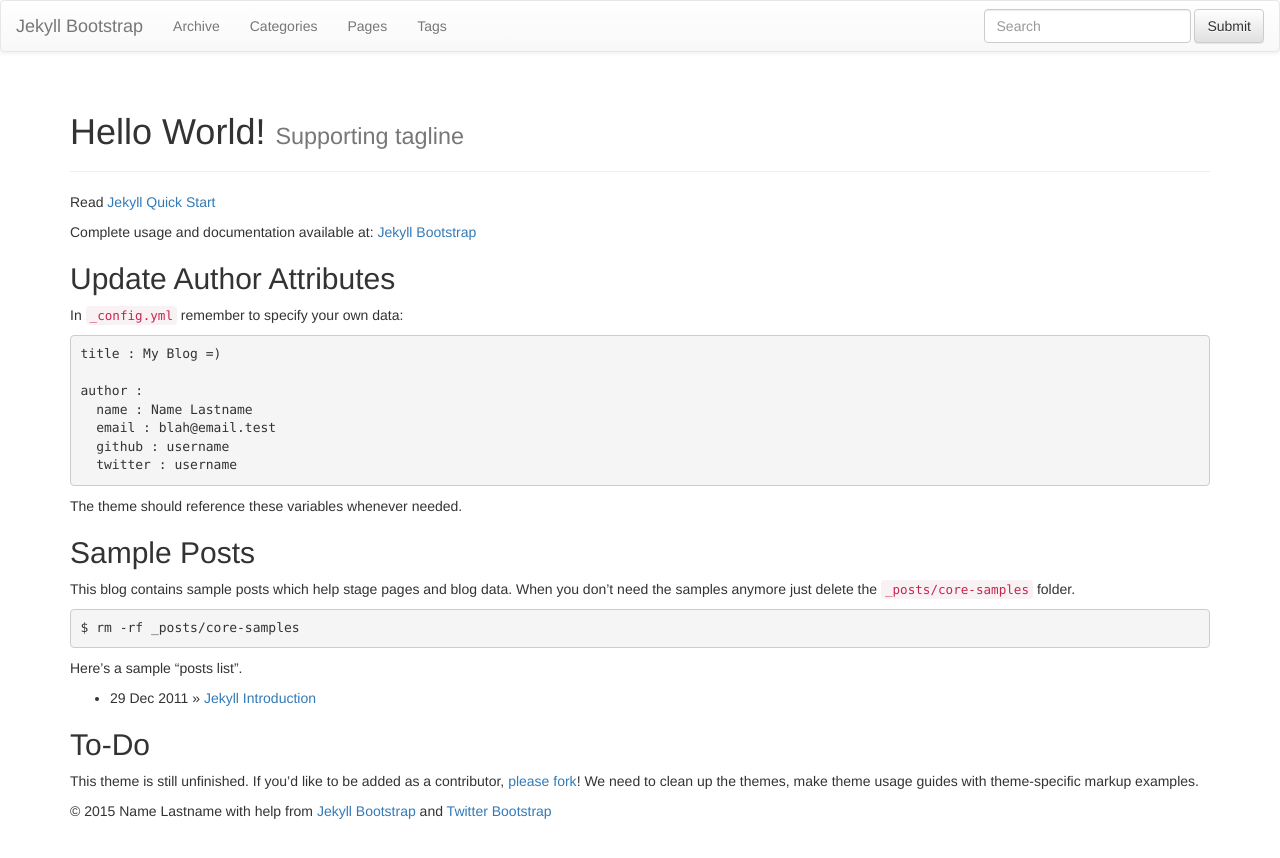
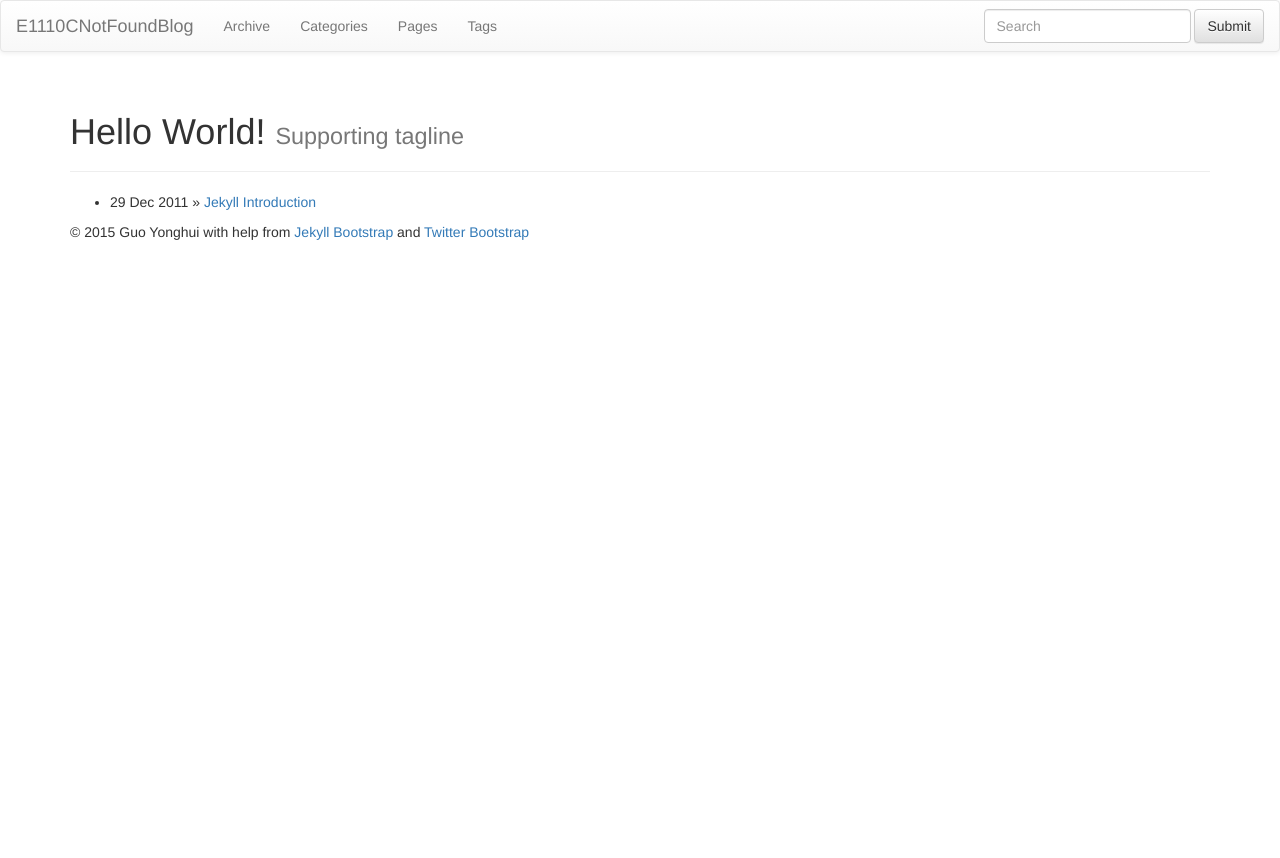
Before and after one commit to E1110CNotFound/E1110CNotFound.github.io, a Jekyll site: the page built from index.md, in a window 1280 px wide. Shown: the top 858 px of the page. Built offline with Jekyll 4.4.1, drawn with Linux system fonts in a browser that asks for light colours; nearby versions of some CDN libraries; library files that are not in the unit come from our copies.

Commit message:
commit 1.0

```diff
--- a/_config.yml
+++ b/_config.yml
@@ -8,14 +8,12 @@
 # Themes are encouraged to use these universal variables
 # so be sure to set them if your theme uses them.
 #
-title : Jekyll Bootstrap
+title : E1110CNotFoundBlog
 tagline: Site Tagline
 author :
-  name : Name Lastname
-  email : blah@email.test
-  github : username
-  twitter : username
-  feedburner : feedname
+  name : Guo Yonghui
+  email : guoyonghui_hit@hotmail.com
+  github : E1110CNotFound
 
 # The production_url is only used when full-domain names are needed
 # such as sitemap.txt
--- a/index.md
+++ b/index.md
@@ -5,40 +5,8 @@
 ---
 {% include JB/setup %}
 
-Read [Jekyll Quick Start](http://jekyllbootstrap.com/usage/jekyll-quick-start.html)
-
-Complete usage and documentation available at: [Jekyll Bootstrap](http://jekyllbootstrap.com)
-
-## Update Author Attributes
-
-In `_config.yml` remember to specify your own data:
-
-    title : My Blog =)
-
-    author :
-      name : Name Lastname
-      email : blah@email.test
-      github : username
-      twitter : username
-
-The theme should reference these variables whenever needed.
-
-## Sample Posts
-
-This blog contains sample posts which help stage pages and blog data.
-When you don't need the samples anymore just delete the `_posts/core-samples` folder.
-
-    $ rm -rf _posts/core-samples
-
-Here's a sample "posts list".
-
 <ul class="posts">
   {% for post in site.posts %}
     <li><span>{{ post.date | date_to_string }}</span> &raquo; <a href="{{ BASE_PATH }}{{ post.url }}">{{ post.title }}</a></li>
   {% endfor %}
 </ul>
-
-## To-Do
-
-This theme is still unfinished. If you'd like to be added as a contributor, [please fork](http://github.com/plusjade/jekyll-bootstrap)!
-We need to clean up the themes, make theme usage guides with theme-specific markup examples.
```
